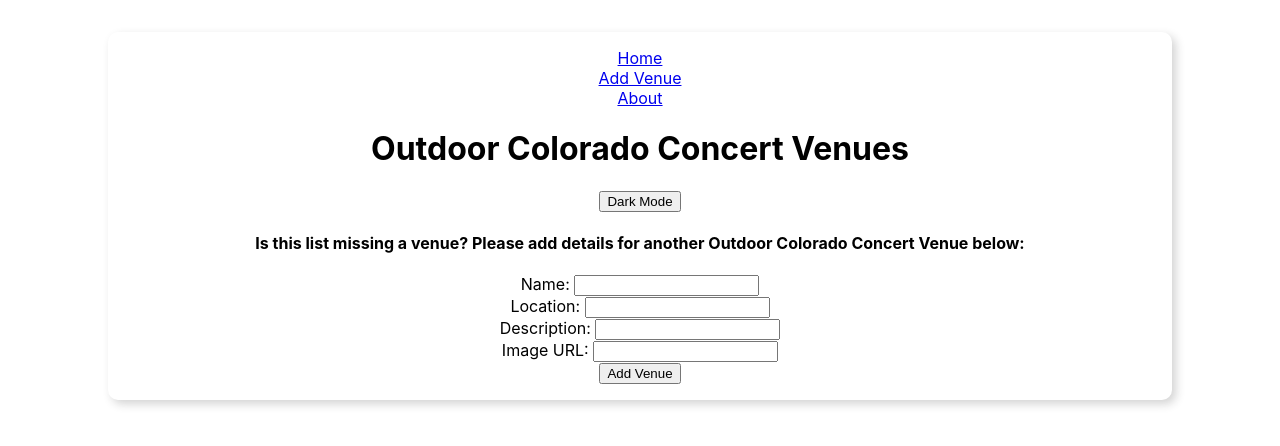
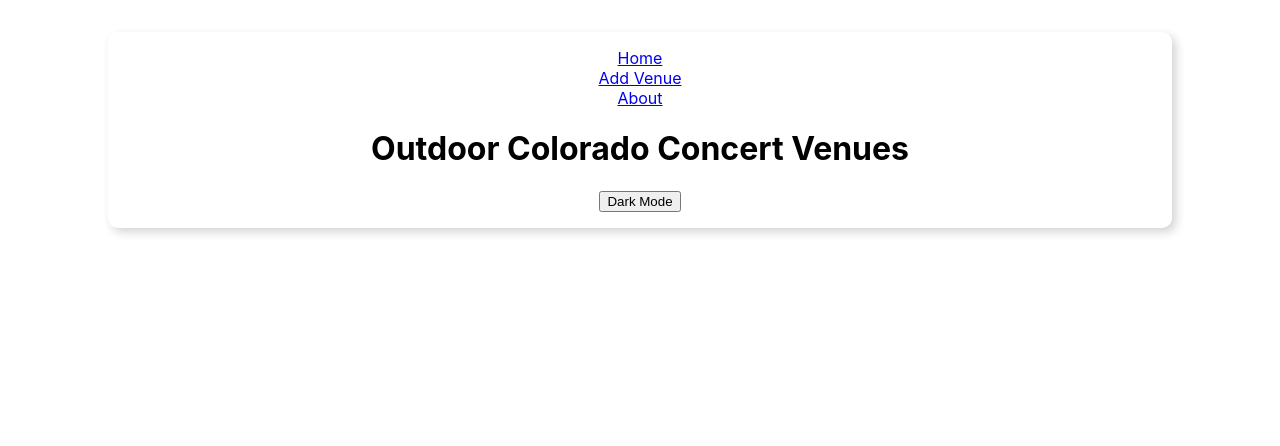
Before and after one commit to kmac303/Phase-2-Project, a React (Create React App) app: page /new in a window 1280 px wide. Shown: the top 446 px of the page. Built offline with nearby package versions, Linux system fonts and the light colour scheme.

Commit message:
Initializing NewVenueForm component

```diff
--- a/src/NewVenueForm.js
+++ b/src/NewVenueForm.js
@@ -1,62 +1,10 @@
 import React, { useState } from "react";
-import { useHistory } from "react-router-dom";
 
-function NewVenueForm({venues, setVenues}) {
-    const [name, setName] = useState("");
-    const [description, setDescription] = useState("");
-    const [image, setImage] = useState(<img src=""/>);
-    const [location, setLocation] = useState("");
-    const history = useHistory();
 
-    function handleSubmit(e) {
-        e.preventDefault();
-        const formData = ({name, location, description, image});
-//creates a new array that has all venues in it along with the new venue. Then the setVenues function is called with the new array of venues
-        function handleAddVenue(newVenue) {
-            const updatedVenuesArray = [newVenue, ...venues];
-            setVenues(updatedVenuesArray);
-          }
-    //fetch request sending a body of formData that we set up
-    fetch("http://localhost:3000/venues", {
-        method: "POST",
-        headers: {
-            "Content-Type": "application/json"
-        },
-        body: JSON.stringify(formData),
-    })
-    .then((r) => r.json())
-    .then((newVenue) => {
-        handleAddVenue(newVenue);
-        history.push("/")
-    });
-
+function NewVenueForm() {
+    return (
+        null
+      )
 }
 
-function submissionMessage() {
-    return (
-            window.confirm("Thanks for your submission! Click OK to view it on the Home page")
-    );
-  }
-
-    return (
-    <div>
-        <h4>Is this list missing a venue? Please add details for another Outdoor Colorado Concert Venue below:</h4>
-        <form onSubmit={handleSubmit}>
-            <label htmlFor="name">Name: </label>
-            <input type="text" id="name" value={name} onChange={e => setName(e.target.value)}/>
-            <br />
-            <label htmlFor="location">Location: </label>
-            <input type="text" id="location" value={location} onChange={e => setLocation(e.target.value)}/>
-            <br />
-            <label htmlFor="description" >Description: </label>
-            <input type="text" id="description" value={description} onChange={e => setDescription(e.target.value)}/>
-            <br />
-            <label htmlFor="image" >Image URL: </label>
-            <input type="text" id="image" alt="image" onChange={e => setImage(e.target.value)}/>
-            <br />
-            <button type="submit" onClick={submissionMessage}>Add Venue</button>
-        </form>
-    </div>
-)}
-
 export default NewVenueForm;
```
